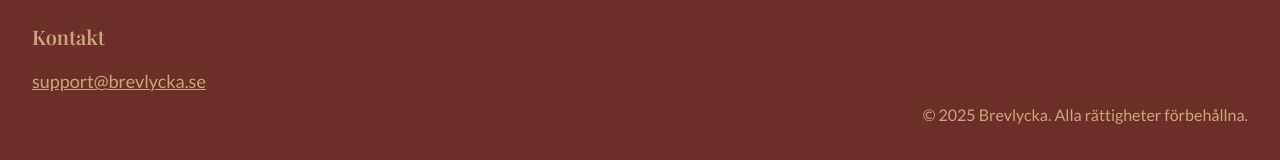
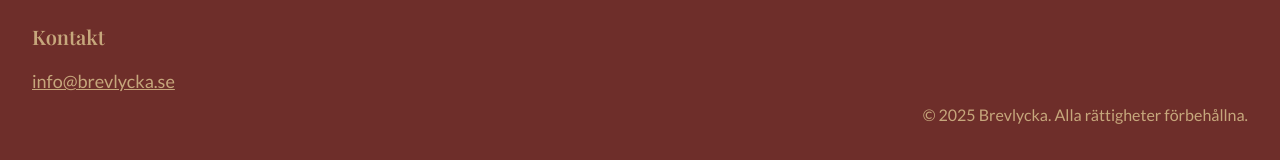
Before and after one commit to BrevlyckaOrg/brevlycka-website-design, a React (Vite) app: page / in a window 1280 px wide. Shown: the part 3075-3235 px from the top of the page. Built offline with nearby package versions, Linux system fonts and the light colour scheme; no server answers.

Commit message:
Email update

```diff
--- a/src/components/Footer.tsx
+++ b/src/components/Footer.tsx
@@ -7,7 +7,7 @@ const Footer = () => {
                     <div>
                         <h3 className="font-heading text-xl font-semibold mb-4">Kontakt</h3>
                         <div className="space-y-2 text-lg hover:text-[#F5F2EF] transition-colors">
-                            <a href="mailto:support@brevlycka.se" className="underline transition-colors">support@brevlycka.se</a>
+                            <a href="mailto:info@brevlycka.se" className="underline transition-colors">info@brevlycka.se</a>
                         </div>
                     </div>
                     <div className="mt-12 pt-8 text-center">
```
